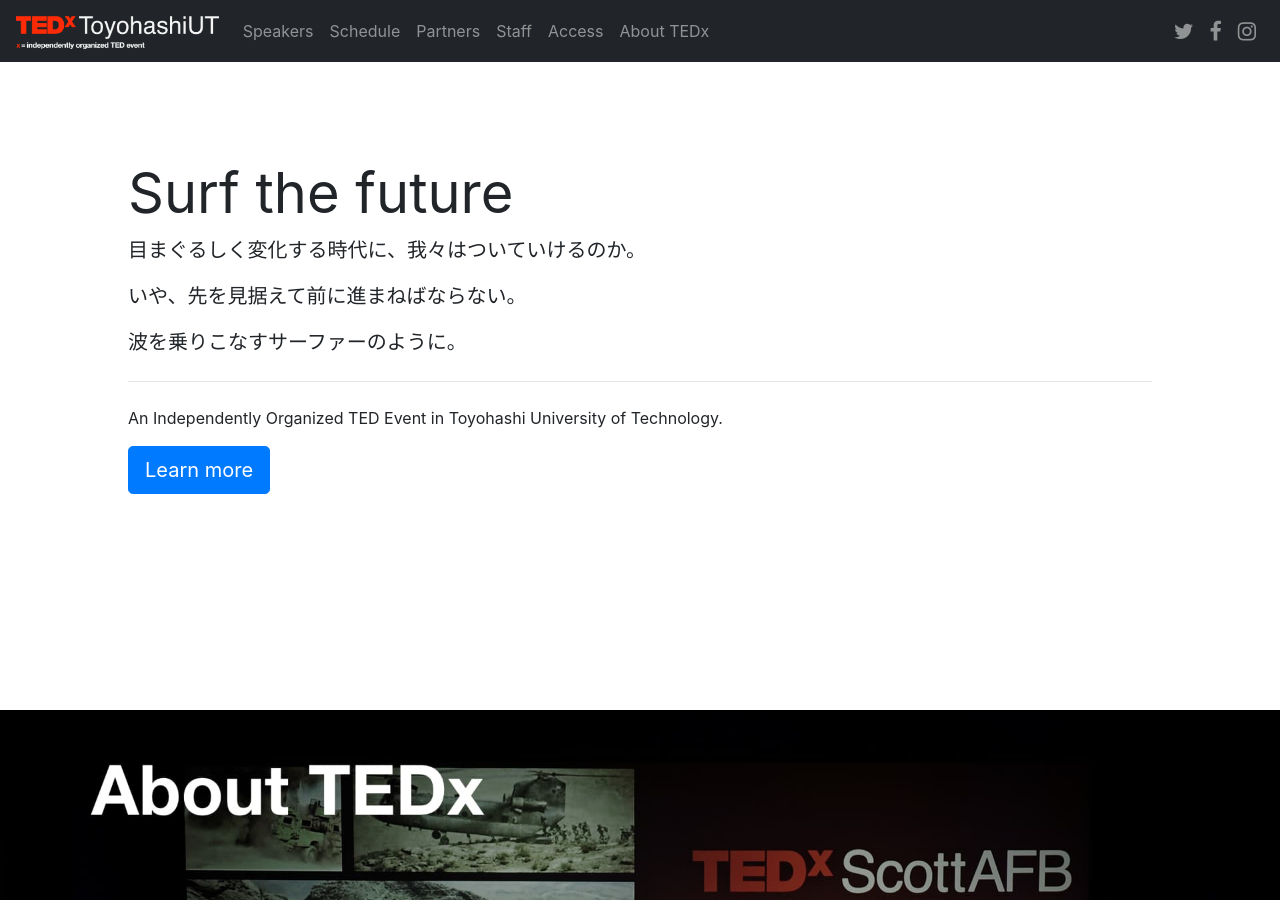
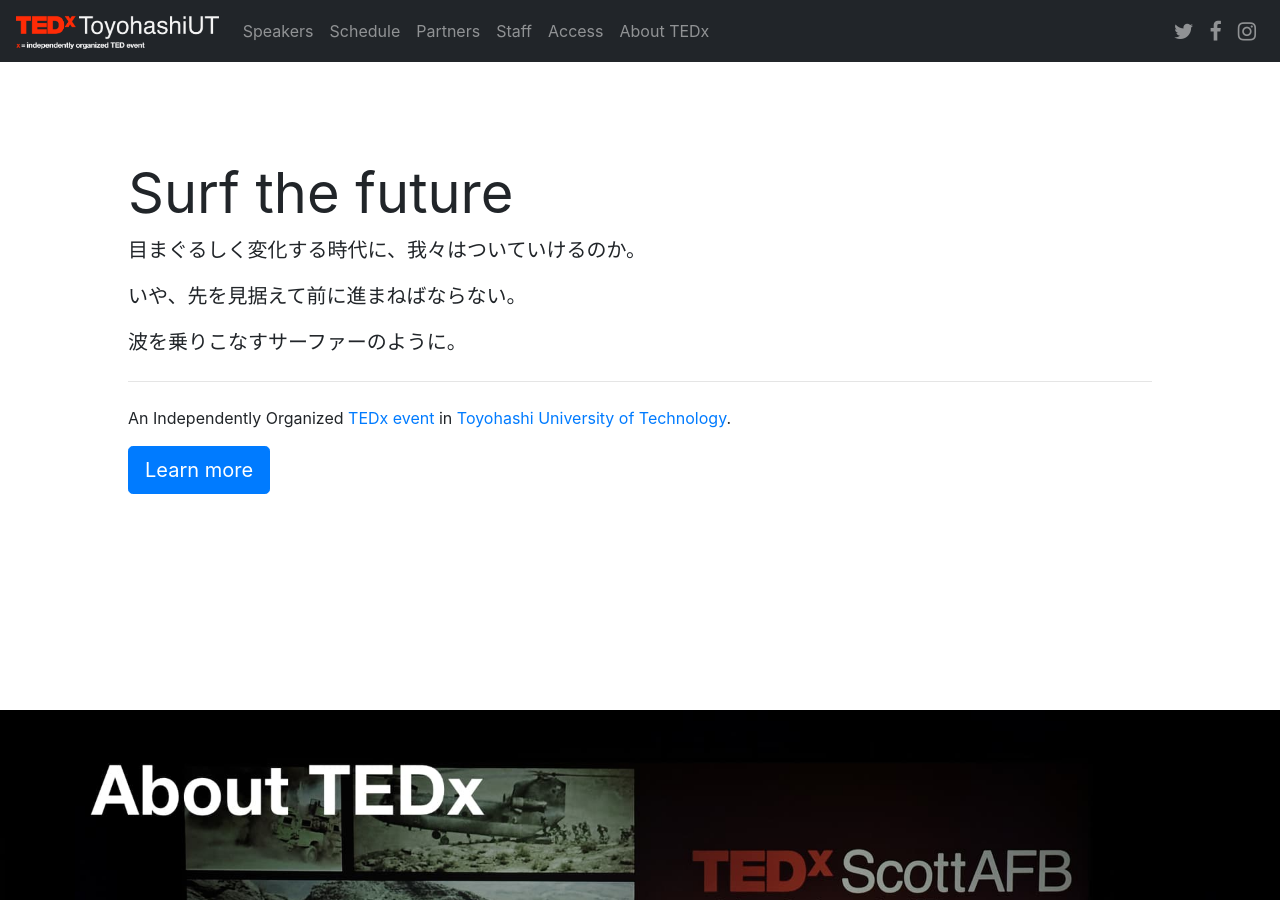
Before and after one commit to jun1007na/TEDxToyohashiUT-HP, a Jekyll site: the page built from index.md, in a window 1280 px wide and 900 px high. Built offline with Jekyll 4.4.1, drawn with Linux system fonts in a browser that asks for light colours.

Commit message:
add TEDx link, TUT link

```diff
--- a/_includes/hello.html
+++ b/_includes/hello.html
@@ -4,6 +4,6 @@
     <p class="lead">いや、先を見据えて前に進まねばならない。</p>
     <p class="lead">波を乗りこなすサーファーのように。</p>
     <hr class="my-4">
-  <p>An Independently Organized TED Event in Toyohashi University of Technology.</p>
+    <p>An Independently Organized <a href="https://www.ted.com/about/programs-initiatives/tedx-program">TEDx event</a> in <a href="jp">Toyohashi University of Technology</a>.</p>
     <a class="btn btn-primary btn-lg" href="#" role="button">Learn more</a>
 </section>
```
Also changed, not shown: 1 other file. Lines whose indentation alone changed are shown as unchanged.
